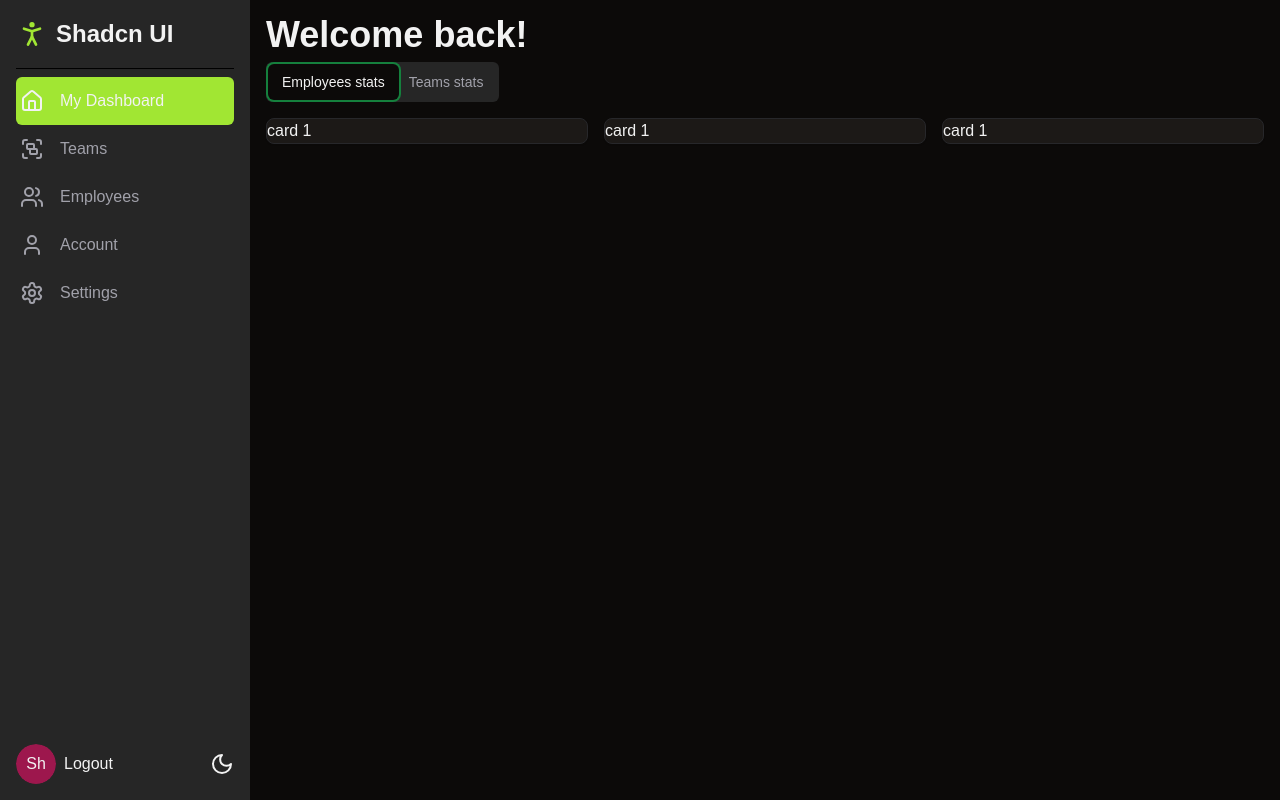
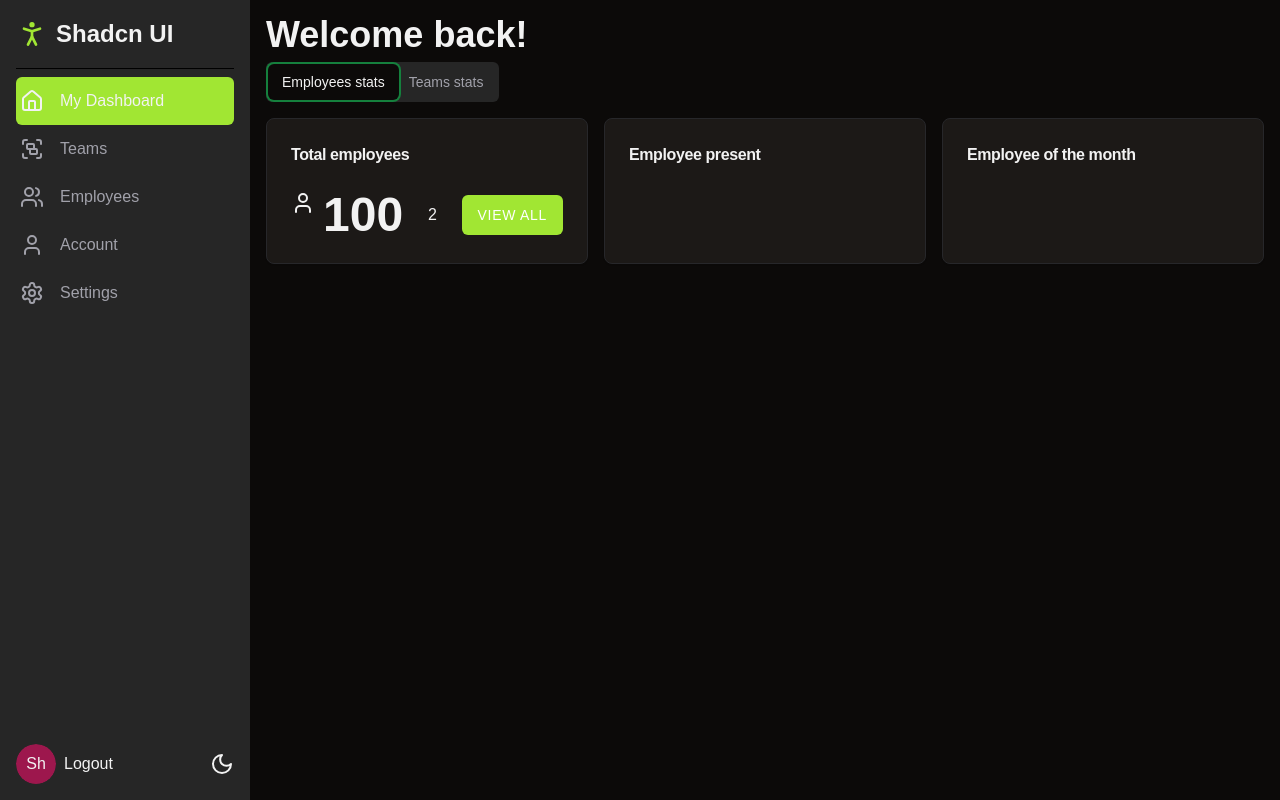
Before and after one commit to penn201500/shadcn-and-nextjs, a Next.js app: page /dashboard in a window 1280 px wide. Both pictures are taken after a click on the tab "Employees stats". Built offline with nearby package versions, Linux system fonts and the light colour scheme.

Commit message:
✨ Implement the 1st card in employee stats
true

```diff
--- a/app/dashboard/components/employees-stats.tsx
+++ b/app/dashboard/components/employees-stats.tsx
@@ -1,11 +1,36 @@
-import { Card } from "@/components/ui/card"
+import { Button } from "@/components/ui/button"
+import { Card, CardContent, CardHeader, CardTitle } from "@/components/ui/card"
+import { User } from "lucide-react"
+import Link from "next/link"
 
 export default function EmployeesStats() {
     return (
         <div className="grid lg:grid-cols-3 gap-4">
-            <Card>card 1</Card>
-            <Card>card 1</Card>
-            <Card>card 1</Card>
+            <Card>
+                <CardHeader>
+                    <CardTitle className="text-base">Total employees</CardTitle>
+                </CardHeader>
+                <CardContent className="flex justify-between items-center">
+                    <div className="flex gap-2">
+                        <User size={24} />
+                        <div className="text-5xl font-bold">100</div>
+                    </div>
+                    <div>2</div>
+                    <Button asChild>
+                        <Link href="/employees">View all</Link>
+                    </Button>
+                </CardContent>
+            </Card>
+            <Card>
+                <CardHeader>
+                    <CardTitle className="text-base">Employee present</CardTitle>
+                </CardHeader>
+            </Card>
+            <Card>
+                <CardHeader>
+                    <CardTitle className="text-base">Employee of the month</CardTitle>
+                </CardHeader>
+            </Card>
         </div>
     )
 }
```
